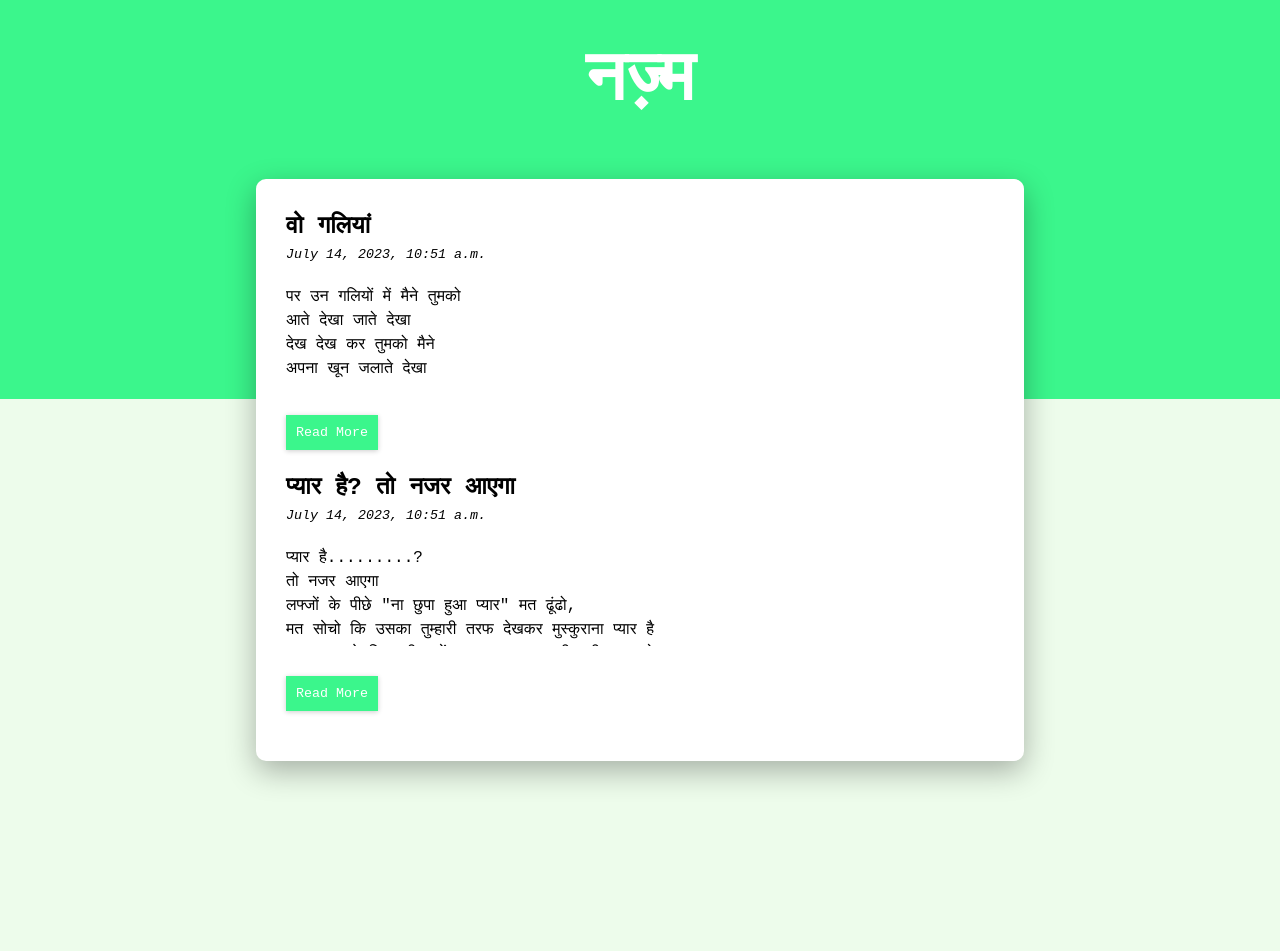
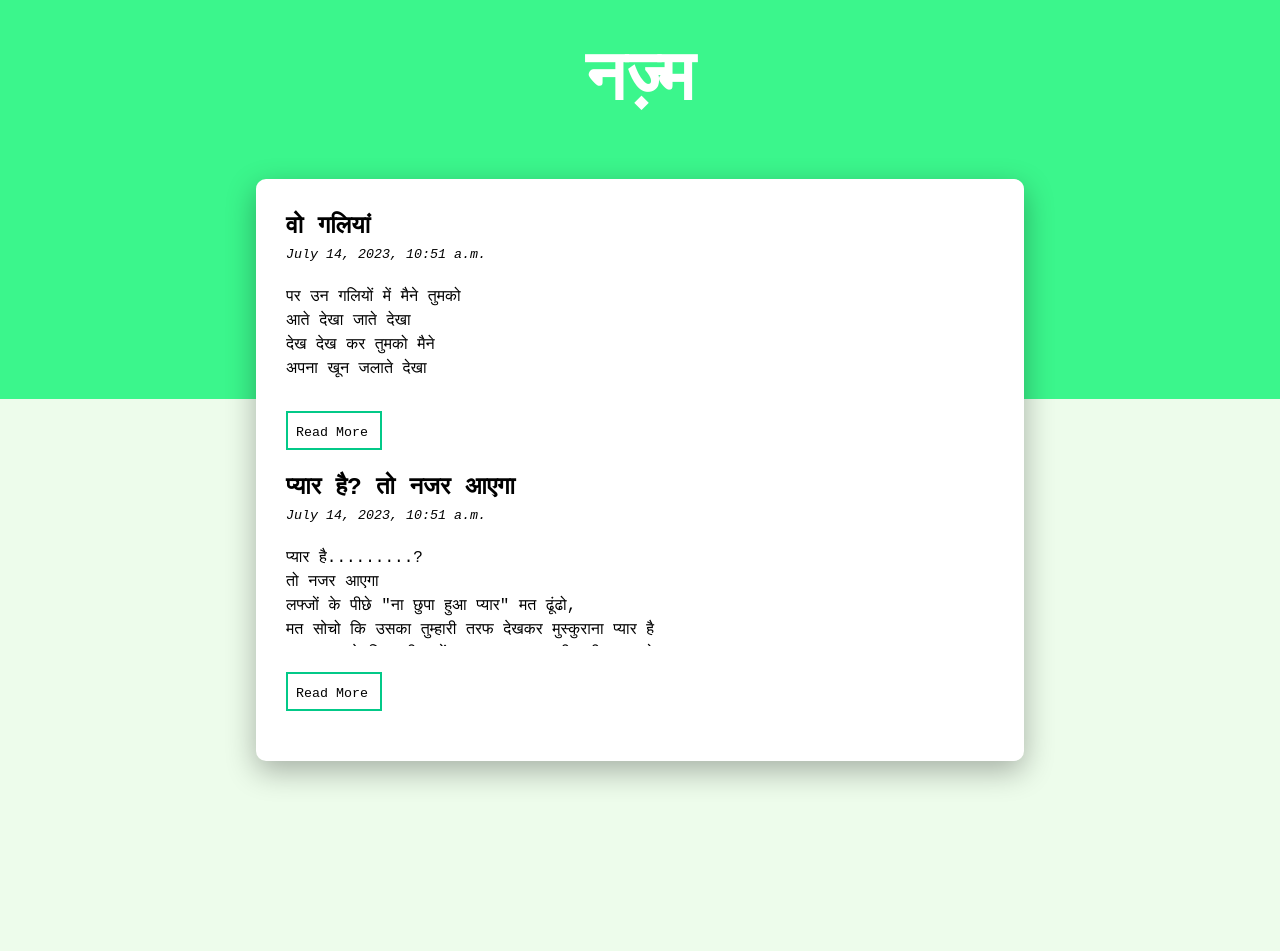
Before and after one commit to Ganesh910/raif, a Django app: page /nazm/ in a window 1280 px wide. Shown: the part 71-1022 px from the top of the page. Run offline with Django 4.2, Linux system fonts and the light colour scheme; data comes from the database, SQL or seed files in the repository.

Commit message:
Added effect for button

```diff
--- a/static/css/styles.css
+++ b/static/css/styles.css
@@ -36,18 +36,44 @@
 }
 
 body {
-    background-color: #edfceb;
+    background-color: rgb(237, 252, 235);
     line-height: 1.5;
 
 }
 
-button {
-    background-color: #3bf68c;
+.btn {
+    position: relative;
     border: none;
     padding: 10px;
-    box-shadow: 0 1px 5px rgb(0 0 0 / 0.2);
     cursor: pointer;
-    color: #fff;
+    background-color: rgba(59, 246, 140, 0);
+}
+.btn::after {
+    content: '';
+    position: absolute;
+    height: 100%;
+    width: 100%;
+    border: 2px solid rgb(3, 201, 136);
+    left: 0;
+    bottom: 0;
+    transition: 0.4s ease;
+}
+.btn::before {
+    content: '';
+    position: absolute;
+    height: 100%;
+    width: 100%;
+    border: 2px solid #03c988;
+    left: 0;
+    bottom: 0;
+    transition: 0.4s ease;
+}
+
+.btn:hover::after {
+    transform: translate(-6px, -6px);
+}
+.btn:hover::before {
+    transform: translate(6px, 6px);
 }
 
 .author {
@@ -62,7 +88,7 @@ button {
 
 .topBox {
     height: 400px;
-    background-color: #3bf68c;
+    background-color: rgb(59, 246, 140);
     position: relative;
     margin-top: 0;
     text-align: center;
```
